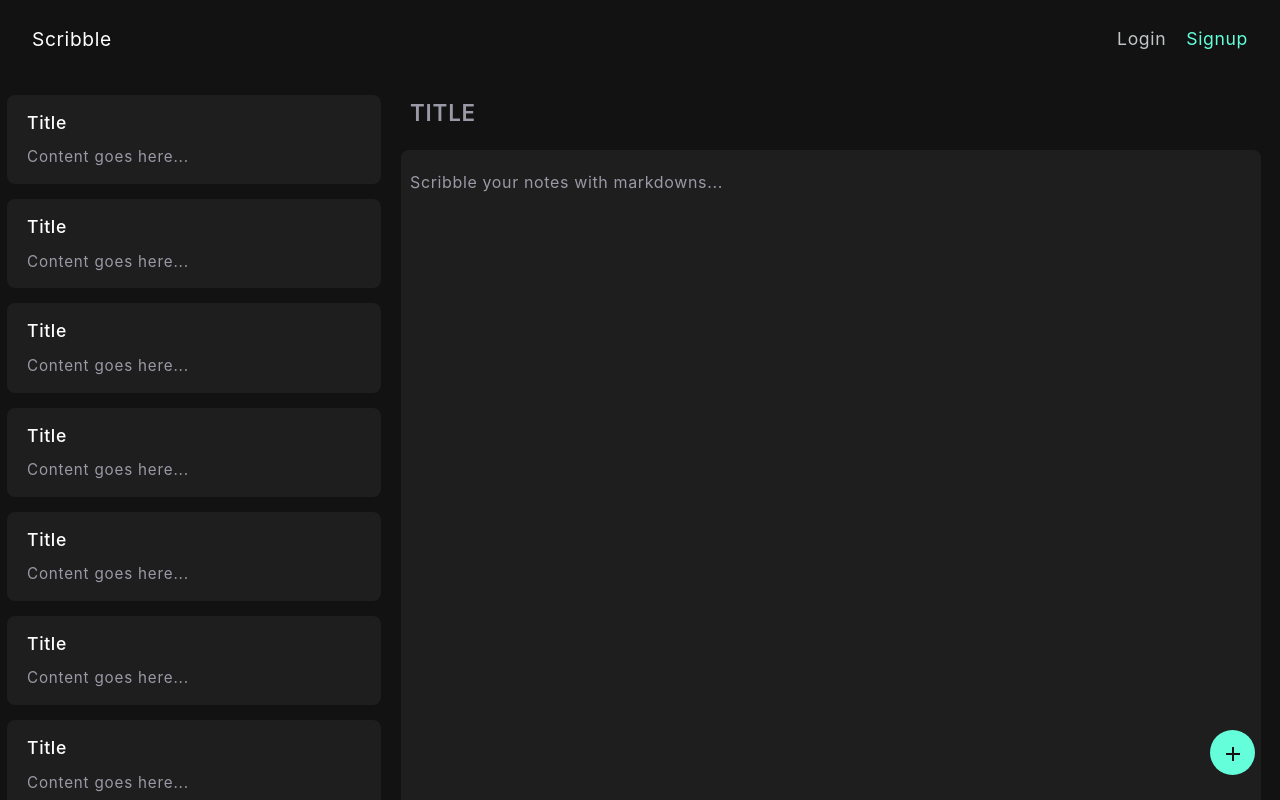
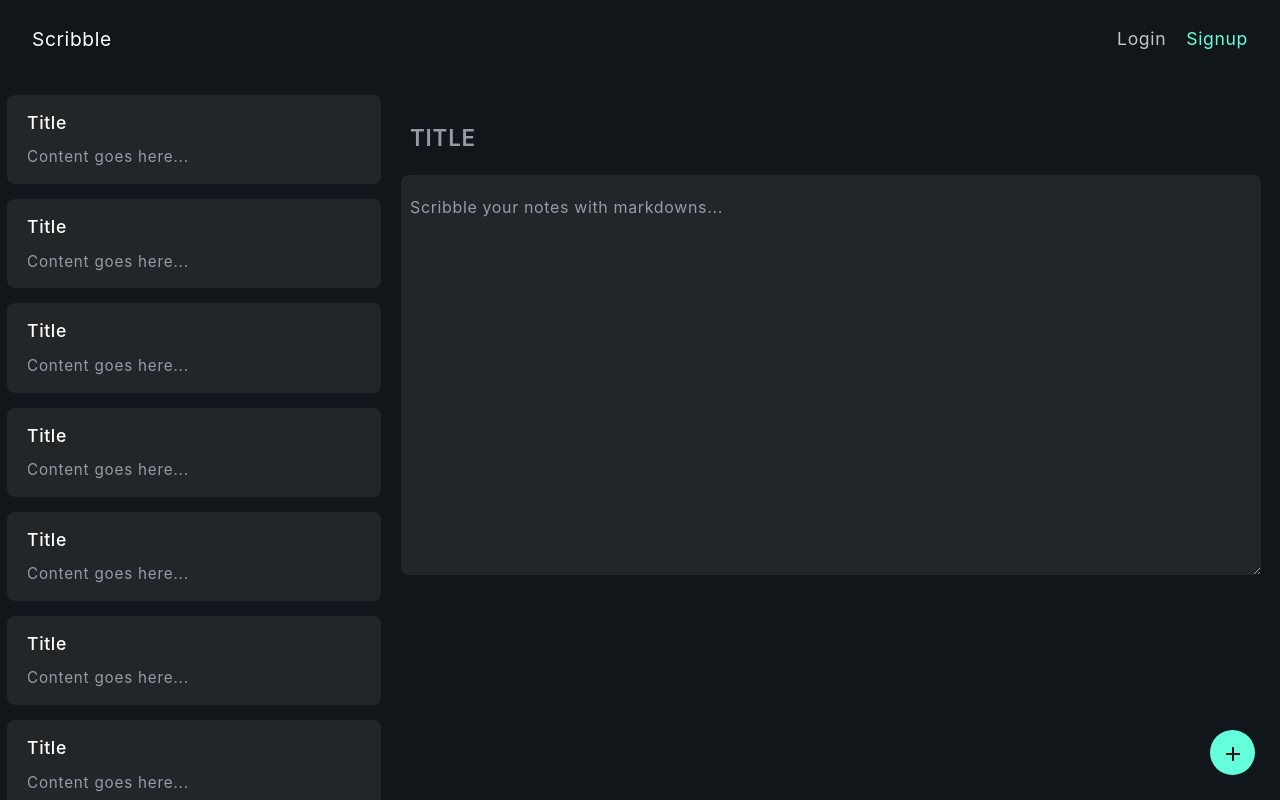
Before and after one commit to SujithGunasekaran/scribble, a React (Create React App) app in the folder scribble_client/: page / in a window 1280 px wide. Built offline with nearby package versions, Linux system fonts and the light colour scheme.

Commit message:
Style change

```diff
--- a/scribble_client/src/Css/home.css
+++ b/scribble_client/src/Css/home.css
@@ -86,8 +86,36 @@
     color: white;
 }
 
+.home_note_edit_header_container
+{
+    display: flex;
+    align-items: center;
+}
+.home_note_edit_header
+{
+    padding : 15px 25px;
+    font-family: var(--inter-text);
+    font-size: 1rem;
+    color : var(--third-text-white);
+    border-bottom: 2px solid var(--body-background);
+    transition: 0.5 all ease-in-out;
+}
+.home_note_edit_header:hover
+{
+    cursor: pointer;
+    color : var(--text-highlight);
+    border-bottom: 2px solid var(--text-highlight);
+}
+
+.note_active
+{
+    border-bottom: 2px solid var(--text-highlight);
+    color : var(--text-highlight);
+}
+
 .home_note_edit_title_input
 {
+    margin-top: 25px;
     padding : 0px 9px;
     width : 100%;
     height : 55px;
@@ -116,7 +144,7 @@
     margin : 10px 0px;
     border: none;
     width : 100%;
-    min-height: 100vh;
+    height: 400px;
     font-family: var(--inter-text);
     font-size: 1rem;
     font-weight: 400;
@@ -135,6 +163,29 @@
 {
     outline: none;
 }
+
+.home_note_edit_content::-webkit-scrollbar
+{
+    width: 5px;
+    border-radius: 0px;
+    background-color: var(--body-background);
+}
+.home_note_edit_content::-webkit-scrollbar-track
+{
+    -webkit-box-shadow: inset 0 0 6px rgba(0,0,0,0.3);
+    -webkit-border-radius: 10px;
+    box-shadow: inset 0 0 6px rgba(0,0,0,0.3);
+    border-radius: 10px;
+}
+.home_note_edit_content::-webkit-scrollbar-thumb
+{
+    -webkit-border-radius: 20px;
+    border-radius: 15px;
+    background: rgb(78, 78, 78);
+    -webkit-box-shadow: inset 0 0 6px rgba(0,0,0,0.5);
+    box-shadow: inset 0 0 6px rgba(0,0,0,0.5);
+}
+
 
 .home_note_edit::-webkit-scrollbar
 {
@@ -177,3 +228,13 @@
     color : var(--body-background);
 
 }
+
+
+
+/* markdown component */
+
+.markdown_container
+{
+    padding : 25px 25px;
+    margin-top: 25px;
+}
--- a/scribble_client/src/Css/root.css
+++ b/scribble_client/src/Css/root.css
@@ -1,8 +1,8 @@
 :root {
 
     /* color */
-    --body-background : rgb(18,18,18);
-    --dark-two : rgb(30,30,30);
+    --body-background : #11161a;
+    --dark-two : #232629;
     --text-highlight : #64ffda;
     --first-text-white : #fff;
     --second-text-white : #FFFFFF;
```
